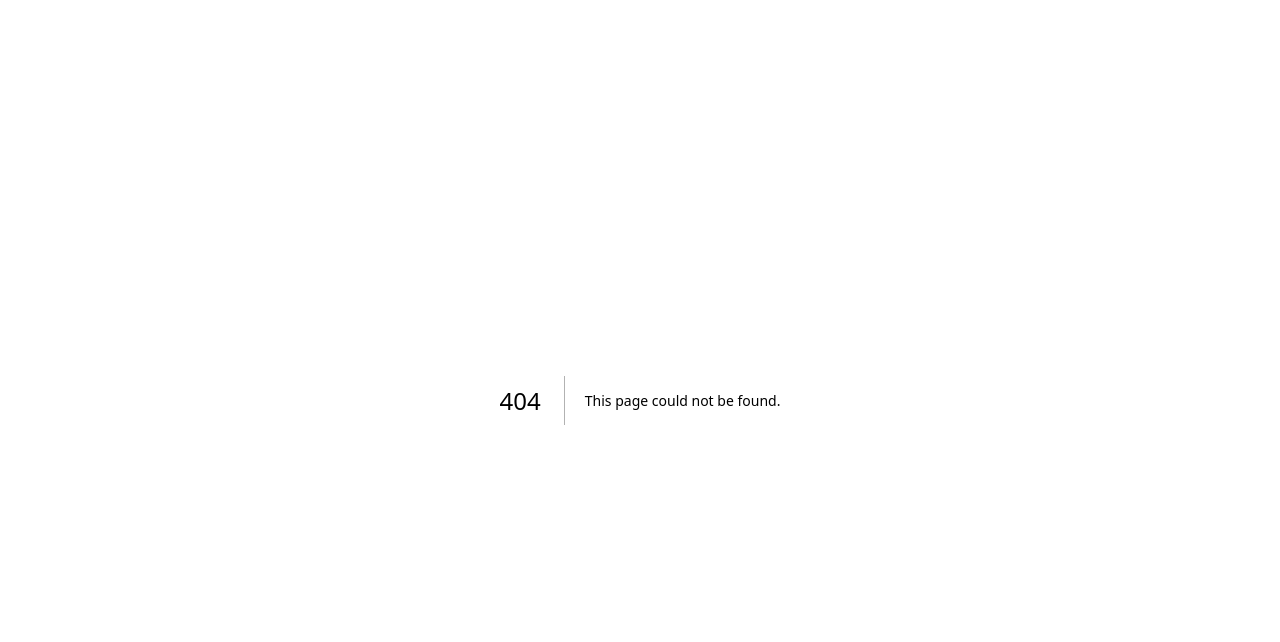
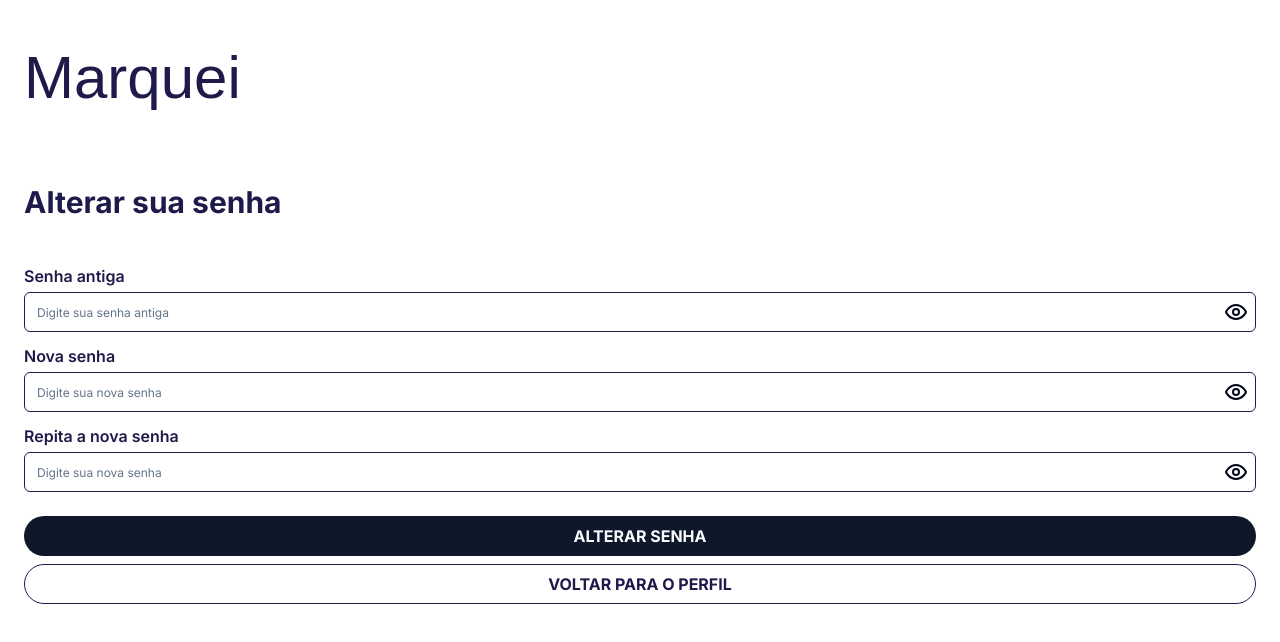
Before and after one commit to Somehow-I-Code/marquei, a Next.js app in the folder web/: page /change-password in a window 1280 px wide. Before the commit this address had no page. Shown: the top 642 px of the page. Built offline with nearby package versions, Linux system fonts and the light colour scheme; a web font is replaced by a local one.

Commit message:
Tela de alterar senha sem ação de eye

```diff
--- /dev/null
+++ b/web/src/app/change-password/components/change-password-form.tsx
@@ -0,0 +1,117 @@
+"use client";
+import { Button } from "@/components/ui/button";
+import {
+    Form,
+    FormControl,
+    FormField,
+    FormItem,
+    FormLabel,
+} from "@/components/ui/form";
+import { Input } from "@/components/ui/input";
+import { zodResolver } from "@hookform/resolvers/zod";
+import { Eye } from "lucide-react";
+import Link from "next/link";
+import { useForm } from "react-hook-form";
+import { z } from "zod";
+
+const FormSchema = z.object({
+    password: z.string().min(8, {
+        message: "Sua senha deve conter no mínimo 8 caracteres",
+    }),
+});
+
+export type ChangePasswordFormSchema = z.infer<typeof FormSchema>;
+
+export default function ChangePasswordForm() {
+    const form = useForm<ChangePasswordFormSchema>({
+        resolver: zodResolver(FormSchema),
+        defaultValues: {
+            password: "",
+        },
+    });
+
+    function onSubmit(data: ChangePasswordFormSchema) {
+        console.log(data);
+    }
+
+    return (
+        <Form {...form}>
+            <form
+                onSubmit={form.handleSubmit(onSubmit)}
+                className="flex flex-col gap-2"
+            >
+                <FormField
+                    control={form.control}
+                    name="password"
+                    render={({ field }) => (
+                        <FormItem className="flex flex-col mb-2">
+                            <FormLabel className="">Senha antiga</FormLabel>
+                            <FormControl>
+                                <div className="flex justify-between items-center">
+                                    <Input
+                                        type=""
+                                        placeholder="Digite sua senha antiga"
+                                        {...field}
+                                    />
+                                    <Eye className="absolute right-8" />
+                                </div>
+                            </FormControl>
+                        </FormItem>
+                    )}
+                />
+
+                <FormField
+                    control={form.control}
+                    name="password"
+                    render={({ field }) => (
+                        <FormItem className="flex flex-col mb-2">
+                            <FormLabel className="">Nova senha </FormLabel>
+                            <FormControl>
+                                <div className="flex justify-between items-center">
+                                    <Input
+                                        type=""
+                                        placeholder="Digite sua nova senha"
+                                        {...field}
+                                    />
+                                    <Eye className="absolute right-8" />
+                                </div>
+                            </FormControl>
+                        </FormItem>
+                    )}
+                />
+
+                <FormField
+                    control={form.control}
+                    name="password"
+                    render={({ field }) => (
+                        <FormItem className="flex flex-col mb-2">
+                            <FormLabel>Repita a nova senha</FormLabel>
+                            <FormControl>
+                                <div className="flex justify-between items-center">
+                                    <Input
+                                        type=""
+                                        placeholder="Digite sua nova senha"
+                                        {...field}
+                                    />
+                                    <Eye className="absolute right-8" />
+                                </div>
+                            </FormControl>
+                        </FormItem>
+                    )}
+                />
+
+                <div className="flex flex-col gap-2 py-2">
+                    <Button type="submit" className="font-bold text-base">
+                        ALTERAR SENHA
+                    </Button>
+                    <Button
+                        asChild
+                        className="font-bold text-base text-indigo-950 bg-white border border-indigo-950"
+                    >
+                        <Link href="/profile">VOLTAR PARA O PERFIL</Link>
+                    </Button>
+                </div>
+            </form>
+        </Form>
+    );
+}
--- /dev/null
+++ b/web/src/app/change-password/page.tsx
@@ -0,0 +1,22 @@
+import CompanyLogo from "../components/company-logo";
+import ChangePasswordForm from "./components/change-password-form";
+
+export default async function ChangePasswordPage() {
+    return (
+        <section>
+            <div className="h-40 px-6 py-12">
+                <CompanyLogo />
+            </div>
+
+            <div className="flex flex-col p-6 gap-12">
+                <h1 className="text-3xl font-bold text-indigo-950">
+                    Alterar sua senha
+                </h1>
+
+                <div>
+                    <ChangePasswordForm />
+                </div>
+            </div>
+        </section>
+    );
+}
```
